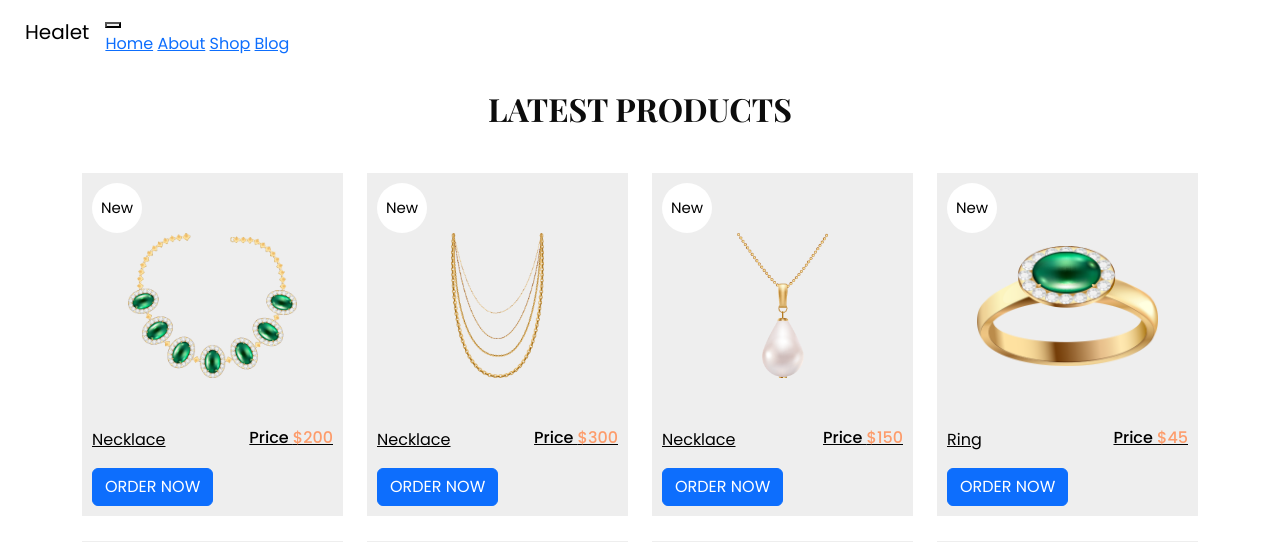
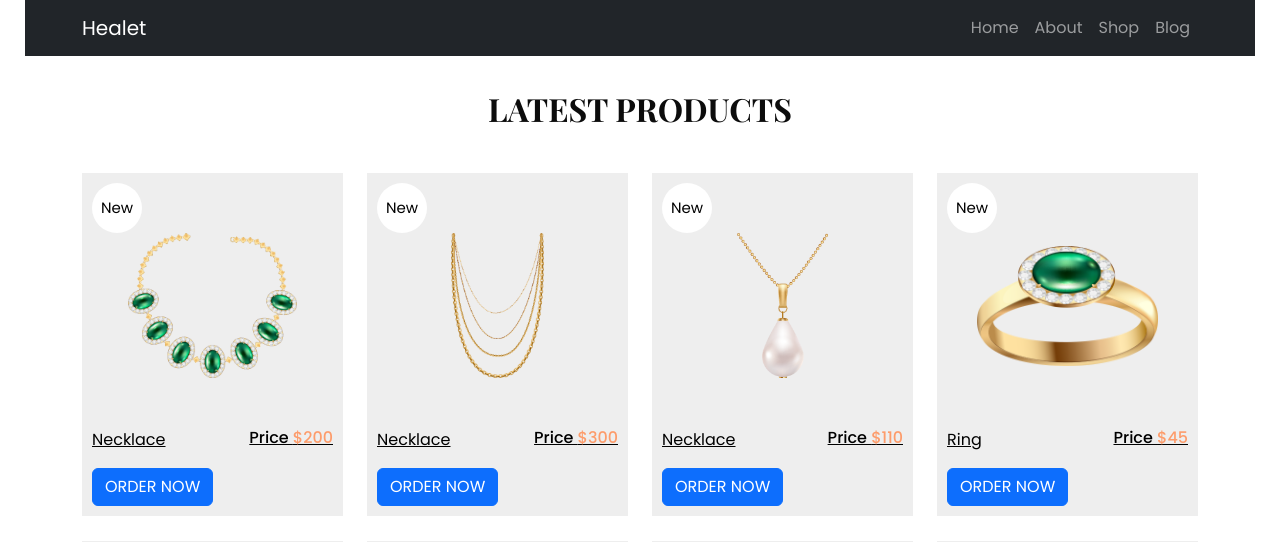
Before and after one commit to Gajanand1219/Online-Jewellery-Booking-Website-, a Flask app: page /shop in a window 1280 px wide. Shown: the top 542 px of the page. Run offline with Flask 3, Linux system fonts and the light colour scheme; some libraries are stand-ins or nearby versions.

Commit message:
Update shop.html
Signed-off-by: Gajanan Deshmukh  <159412495+Gajanand1219@users.noreply.github.com>

```diff
--- a/templates/shop.html
+++ b/templates/shop.html
@@ -30,30 +30,34 @@
   <!-- header section strats -->
   <header class="header_section innerpage_header">
     <div class="container-fluid">
-      <nav class="navbar navbar-expand-lg custom_nav-container">
-        <a class="navbar-brand" href="/">
-          <span>
-            Healet
-          </span>
-        </a>
-        <div class="" id="">
-
-          <div class="custom_menu-btn">
-            <button onclick="openNav()">
-              <span class="s-1"> </span>
-              <span class="s-2"> </span>
-              <span class="s-3"> </span>
-            </button>
-            <div id="myNav" class="overlay">
-              <div class="overlay-content">
-                <a href="/">Home</a>
-                <a href="/about">About</a>
-                <a href="/shop">Shop</a>
-                <a href="/blog">Blog</a>
-              </div>
+      <nav class="navbar navbar-expand-lg navbar-dark bg-dark">
+        <div class="container">
+          <a class="navbar-brand" href="index.html">Healet</a>
+          <button class="navbar-toggler" type="button" data-bs-toggle="offcanvas" data-bs-target="#offcanvasNavbar" aria-controls="offcanvasNavbar">
+            <span class="navbar-toggler-icon"></span>
+          </button>
+          <div class="offcanvas offcanvas-end bg-dark text-white" tabindex="-1" id="offcanvasNavbar" aria-labelledby="offcanvasNavbarLabel">
+            <div class="offcanvas-header">
+              <h5 class="offcanvas-title" id="offcanvasNavbarLabel">Menu</h5>
+              <button type="button" class="btn-close btn-close-white" data-bs-dismiss="offcanvas" aria-label="Close"></button>
+            </div>
+            <div class="offcanvas-body">
+              <ul class="navbar-nav ms-auto">
+                <li class="nav-item">
+                  <a class="nav-link" href="/">Home</a>
+                </li>
+                <li class="nav-item">
+                  <a class="nav-link" href="/about">About</a>
+                </li>
+                <li class="nav-item">
+                  <a class="nav-link" href="/shop">Shop</a>
+                </li>
+                <li class="nav-item">
+                  <a class="nav-link" href="/blog">Blog</a>
+                </li>
+              </ul>
             </div>
           </div>
-
         </div>
       </nav>
     </div>
@@ -135,7 +139,7 @@
                 <h6>
                   Price
                   <span>
-                    $150
+                    $110
                   </span>
                 </h6>
               </div>
```
